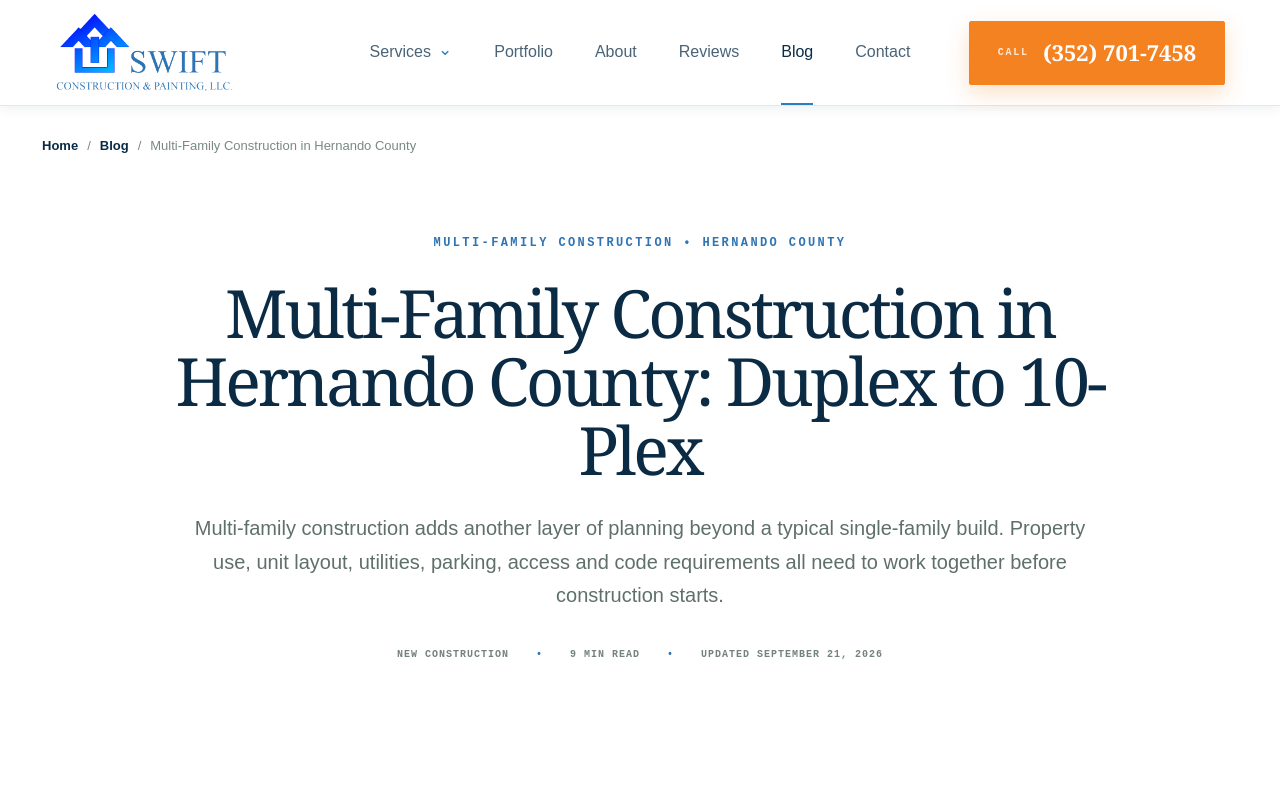
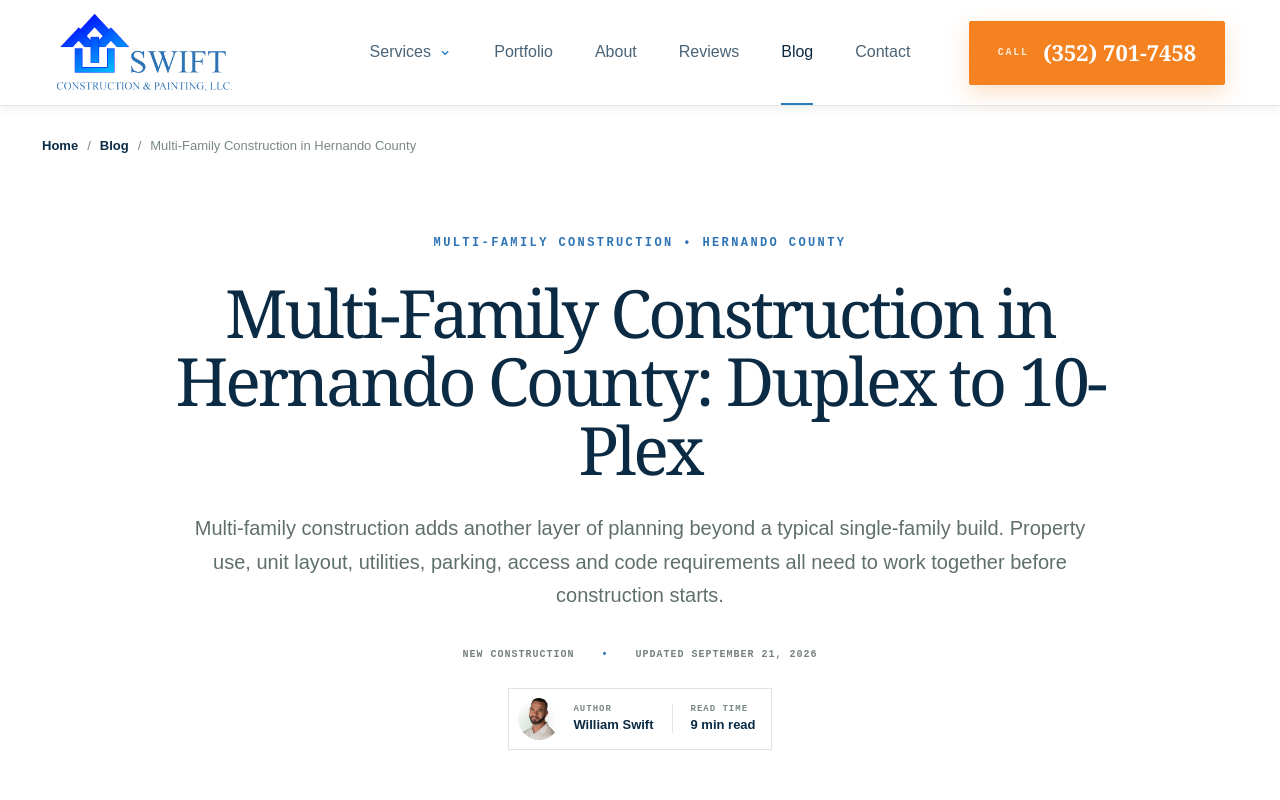
Before and after one commit to stylus1274/swift, a Next.js app: page /blog/multi-family-construction-hernando-county-duplex-to-10-plex in a window 1280 px wide. Shown: the top 800 px of the page. Built offline with nearby package versions, Linux system fonts and the light colour scheme.

Commit message:
Add William Swift author byline to multi-family-construction-hernando-county-duplex-to-10-plex

```diff
--- a/app/blog/multi-family-construction-hernando-county-duplex-to-10-plex/page.tsx
+++ b/app/blog/multi-family-construction-hernando-county-duplex-to-10-plex/page.tsx
@@ -13,7 +13,12 @@ const faqSchema={"@context":"https://schema.org","@type":"FAQPage",mainEntity:fa
 export default function Page(){return <main className="blog-page article-page">
 <SiteHeader active="blog"/>
 <nav className="article-breadcrumb" aria-label="Breadcrumb"><a href="/">Home</a><span>/</span><a href="/blog">Blog</a><span>/</span><span>Multi-Family Construction in Hernando County</span></nav>
-<header className="article-header"><p className="eyebrow">MULTI-FAMILY CONSTRUCTION • HERNANDO COUNTY</p><h1>Multi-Family Construction in Hernando County: Duplex to 10-Plex</h1><p className="article-deck">Multi-family construction adds another layer of planning beyond a typical single-family build. Property use, unit layout, utilities, parking, access and code requirements all need to work together before construction starts.</p><div className="article-meta"><span>NEW CONSTRUCTION</span><span>9 MIN READ</span><span>UPDATED SEPTEMBER 21, 2026</span></div></header>
+<header className="article-header"><p className="eyebrow">MULTI-FAMILY CONSTRUCTION • HERNANDO COUNTY</p><h1>Multi-Family Construction in Hernando County: Duplex to 10-Plex</h1><p className="article-deck">Multi-family construction adds another layer of planning beyond a typical single-family build. Property use, unit layout, utilities, parking, access and code requirements all need to work together before construction starts.</p><div className="article-meta"><span>NEW CONSTRUCTION</span><span>UPDATED SEPTEMBER 21, 2026</span></div>
+      <div className="article-byline">
+        <img className="article-author-avatar" src="/assets/william-swift.jpg" alt="William Swift" />
+        <div className="article-author-copy"><span>Author</span><strong>William Swift</strong></div>
+        <div className="article-read-time"><span>Read Time</span><strong>9 min read</strong></div>
+      </div></header>
 <div className="article-shell"><aside className="article-sidebar"><div className="article-contents"><p>Article Contents</p><a href="#quick-answer">Quick Answer</a><a href="#property">Start With the Property</a><a href="#scope">Define the Scope</a><a href="#coordination">Trade Coordination</a><a href="#duplex">Duplex to 10-Plex</a><a href="#faqs">FAQs</a></div><div className="article-sidebar-cta"><p>Planning Multi-Family?</p><h2>Review the Property Before Pricing the Build.</h2><a className="button blog-primary" href="/contact">Discuss Your Project</a></div></aside>
 <article className="article-body">
 <section className="article-answer" id="quick-answer"><p className="eyebrow">QUICK ANSWER</p><h2>What Makes Multi-Family Construction Different?</h2><p>Multi-family projects have to solve for more than the building itself. The site must support the intended number of units, access, utilities, parking and the local requirements that apply to the project. Swift lists duplex through 10-plex construction among its services and treats property review as an early step before the scope is finalized.</p>
```
